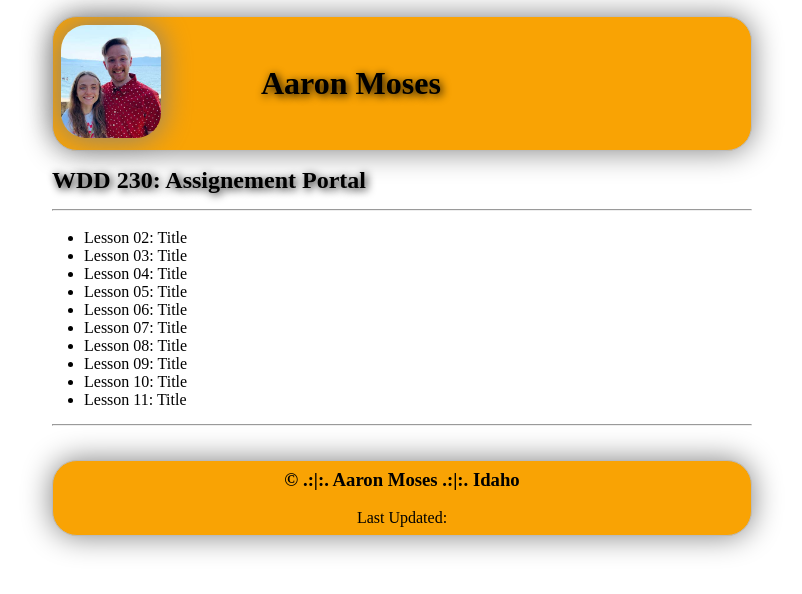
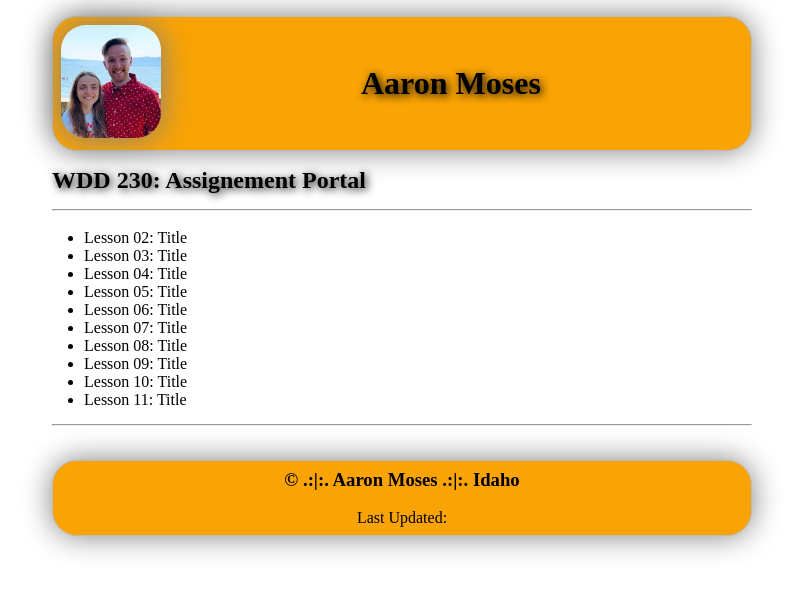
Before and after one commit to amoses111/wdd230, a plain HTML site: page index.html in a window 1280 px wide. Shown: the whole page, without its empty margins (238-1040 px from the left). Drawn offline with Linux system fonts and the light colour scheme.

Commit message:
column width

```diff
--- a/css/base.css
+++ b/css/base.css
@@ -19,7 +19,7 @@ header {
     padding: .5rem;
     background-color: rgb(249, 163, 4);
     display: grid;
-    grid-template-columns: 200px 1fr;
+    grid-template-columns: 300px 1fr;
     align-items: center;
     border-radius: 25px;
     box-shadow: 0 0 30px grey;
```
